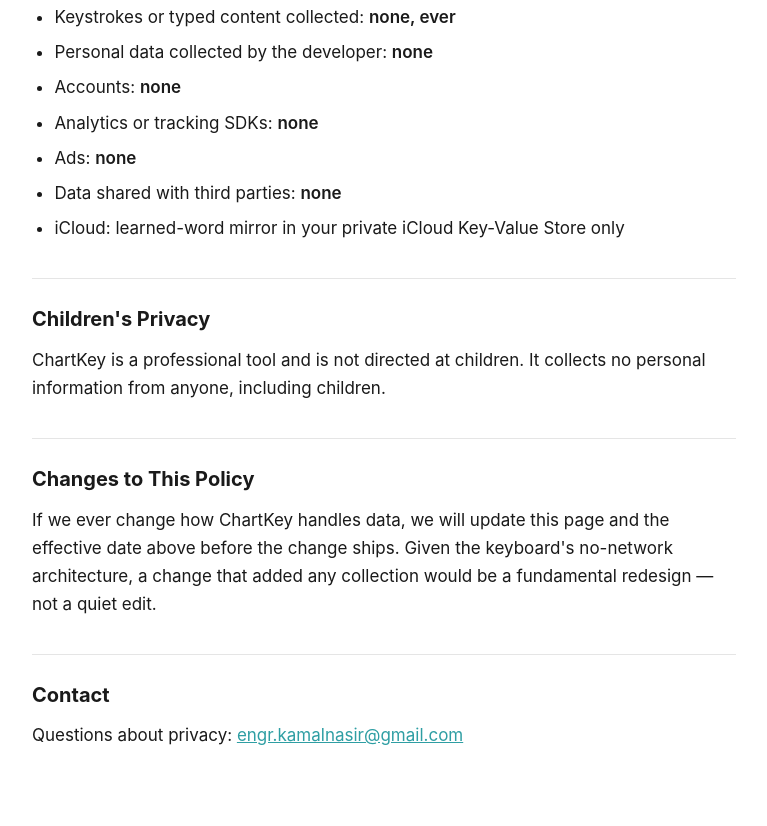
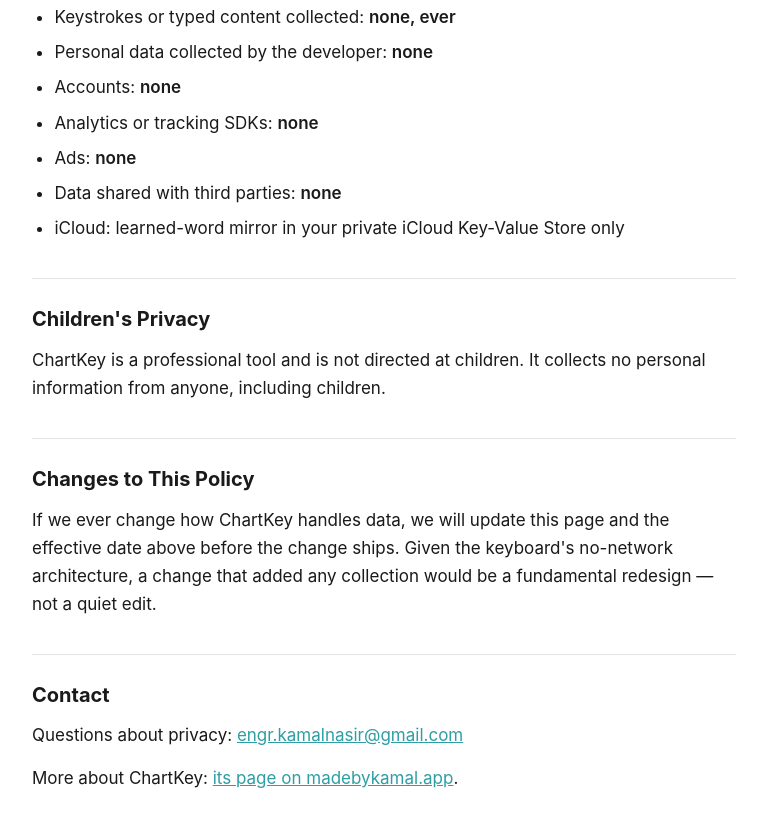
Before and after one commit to kamal-no-bot/chartkey-legal, a plain HTML site: page index.html in a window 1280 px wide. Shown: the part 1747-2573 px from the top of the page, without its empty margins (256-1023 px from the left). Drawn offline with Linux system fonts and the light colour scheme.

Commit message:
Link to the app's page on madebykamal.app

```diff
--- a/index.html
+++ b/index.html
@@ -102,5 +102,6 @@
 
   <h2>Contact</h2>
   <p>Questions about privacy: <a href="mailto:engr.kamalnasir@gmail.com">engr.kamalnasir@gmail.com</a></p>
+  <p>More about ChartKey: <a href="https://madebykamal.app/apps/chartkey/">its page on madebykamal.app</a>.</p>
 </main></body>
 </html>
```
Also changed, not shown: support.html (+1 -0 lines).
